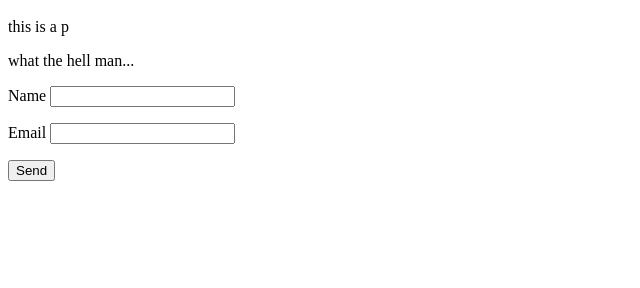
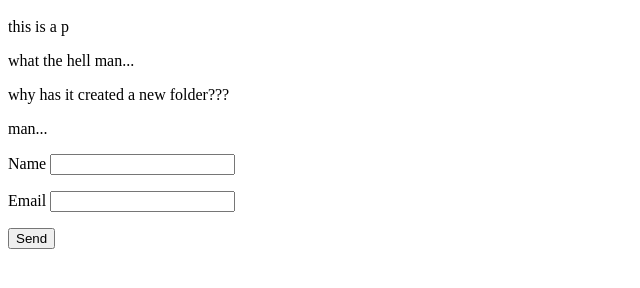
Before and after one commit to bisbeec/netlify-test, a plain HTML site: page index.html in a window 1280 px wide. Shown: the part 48-336 px from the top of the page, without its empty margins (0-640 px from the left). Drawn offline with Linux system fonts and the light colour scheme.

Commit message:
more updates
yo

```diff
--- a/index.html
+++ b/index.html
@@ -12,6 +12,8 @@
 	<h1>hello world</h1>
 	<p>this is a p</p>
 	<p>what the hell man...</p>
+	<p>why has it created a new folder???</p>
+	<p>man...</p>
 	<form name="contact" netlify>
   		<p>
     		<label>Name <input type="text" name="name" /></label>
```
